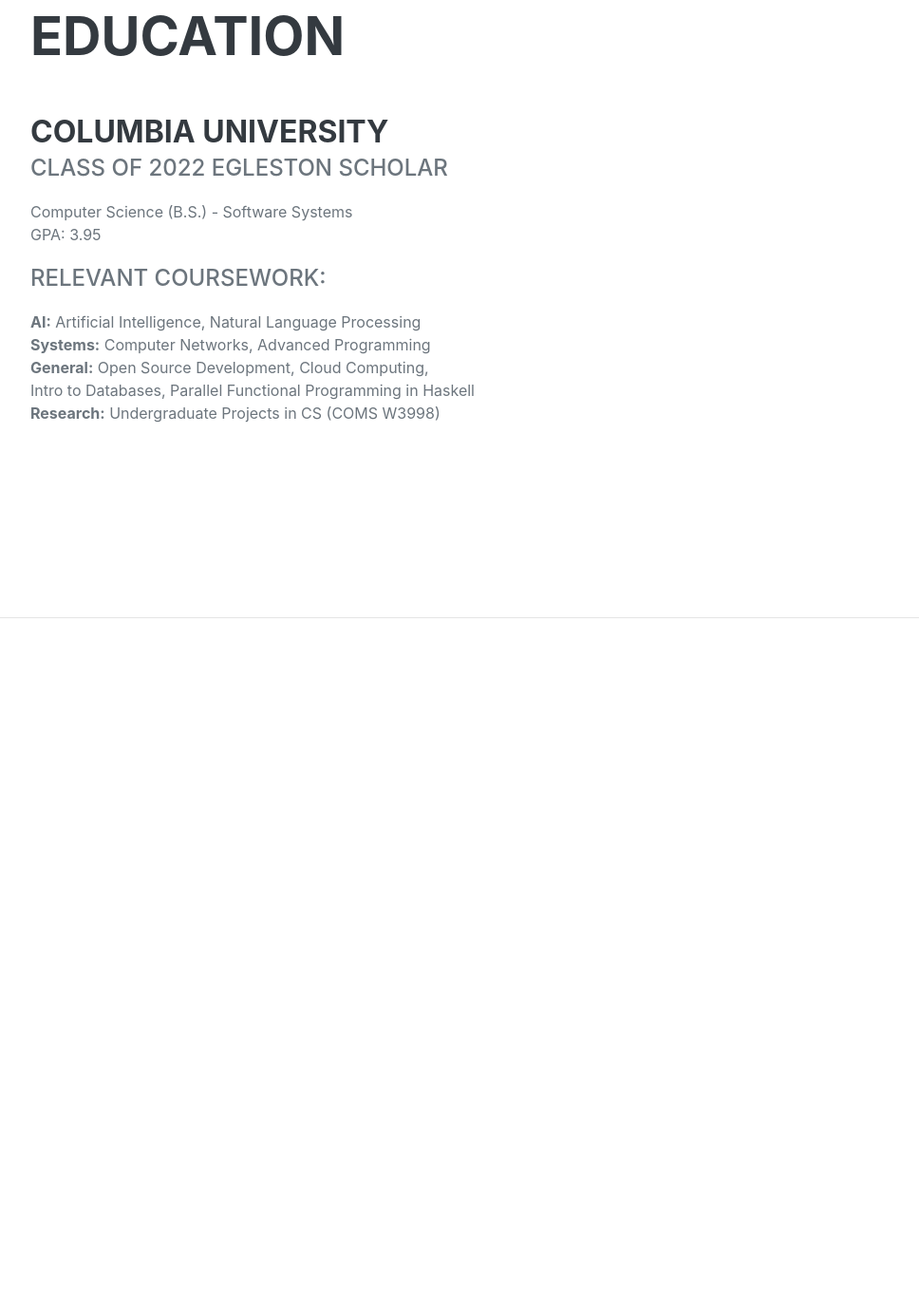
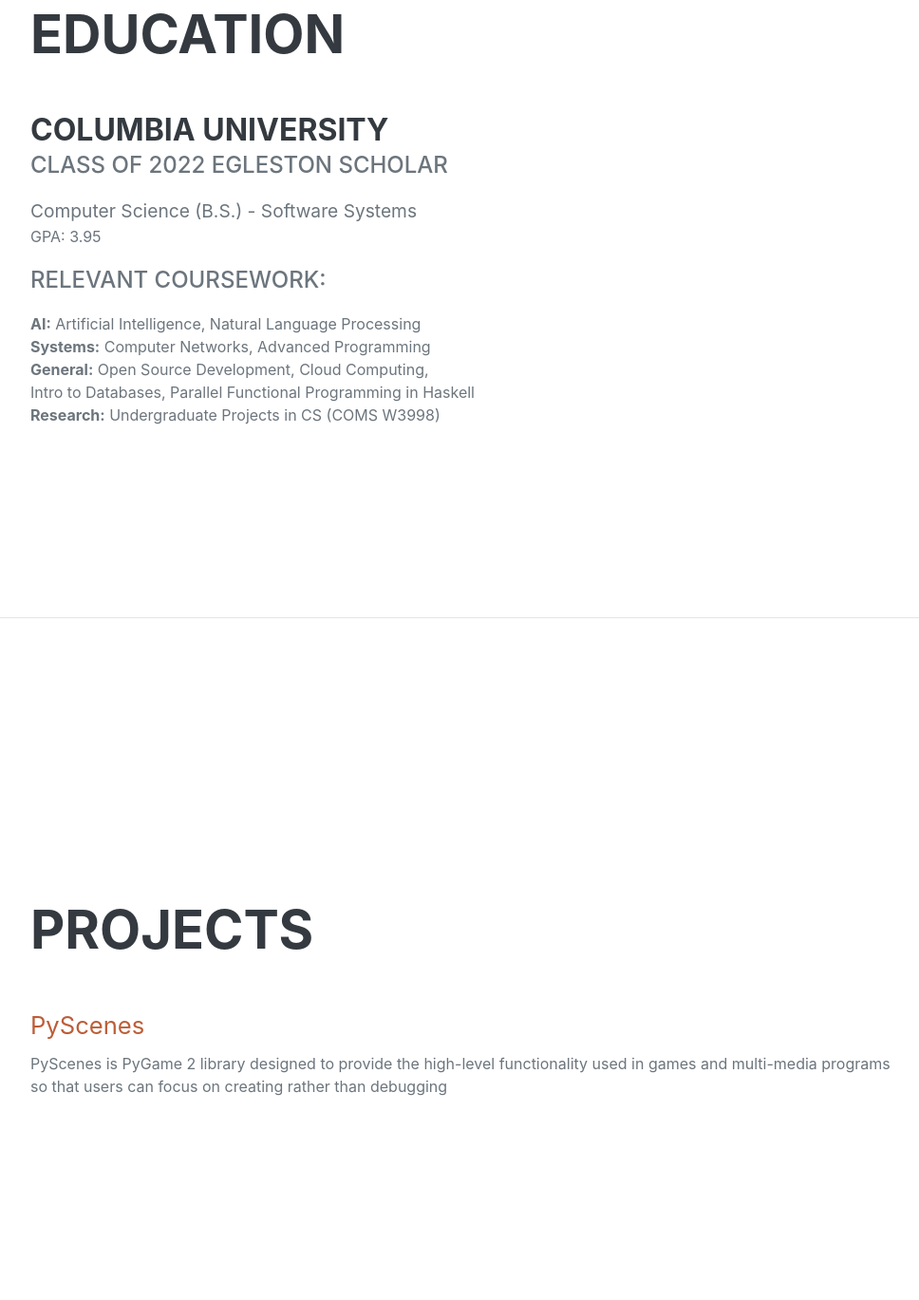
Before and after one commit to treygilliland/treygilliland.github.io, a plain HTML site: page index.html in a window 1280 px wide. Shown: the part 951-2320 px from the top of the page at 95% size, without its empty margins (288-1256 px from the left). Before the commit the page ends 1602 px from the top, so only its background shows below. Drawn offline with nearby package versions, Linux system fonts and the light colour scheme; a web font is replaced by a local one.

Commit message:
Added PyScenes link

```diff
--- a/index.html
+++ b/index.html
@@ -27,9 +27,10 @@
                 <ul class="navbar-nav">
                     <li class="nav-item"><a class="nav-link js-scroll-trigger" href="#about">About</a></li>
                     <li class="nav-item"><a class="nav-link js-scroll-trigger" href="#education">Education</a></li>
-                    <!--<li class="nav-item"><a class="nav-link js-scroll-trigger" href="#experience">Experience</a></li>
+                    <li class="nav-item"><a class="nav-link js-scroll-trigger" href="#projects">Projects</a></li>
+                    <!--
+                    <li class="nav-item"><a class="nav-link js-scroll-trigger" href="#experience">Experience</a></li>
                     <li class="nav-item"><a class="nav-link js-scroll-trigger" href="#skills">Skills</a></li>
-                    <li class="nav-item"><a class="nav-link js-scroll-trigger" href="#interests">Interests</a></li>
                     <li class="nav-item"><a class="nav-link js-scroll-trigger" href="#awards">Awards</a></li>
                     -->
                 </ul>
@@ -69,7 +70,7 @@
                         <div class="flex-grow-1">
                             <h3 class="mb-0">Columbia University</h3>
                             <div class="subheading mb-3">Class of 2022 Egleston Scholar</div>
-                            <div>Computer Science (B.S.) - Software Systems</div>
+                            <div style="font-size: 120%;">Computer Science (B.S.) - Software Systems</div>
                             <p>GPA: 3.95</p>
                             <div class="subheading mb-3">Relevant Coursework:</div>
                             <div><b>AI:</b> Artificial Intelligence, Natural Language Processing</div>
@@ -78,6 +79,15 @@
                             <div><b>Research:</b> Undergraduate Projects in CS (COMS W3998)</div>
                         </div>
                     </div>
+                </div>
+            </section>
+            <hr class="m-0" />
+            <!-- Projects -->
+            <section class="resume-section" id="projects">
+                <div class="resume-section-content">
+                    <h2 class="mb-5">Projects</h2>
+                    <p class="mb-2" style="font-size:160%;"><a href="https://github.com/treygilliland/PyScenes">PyScenes</a></p>
+                    <div>PyScenes is PyGame 2 library designed to provide the high-level functionality used in games and multi-media programs so that users can focus on creating rather than debugging</div>
                 </div>
             </section>
             <hr class="m-0" />
```
